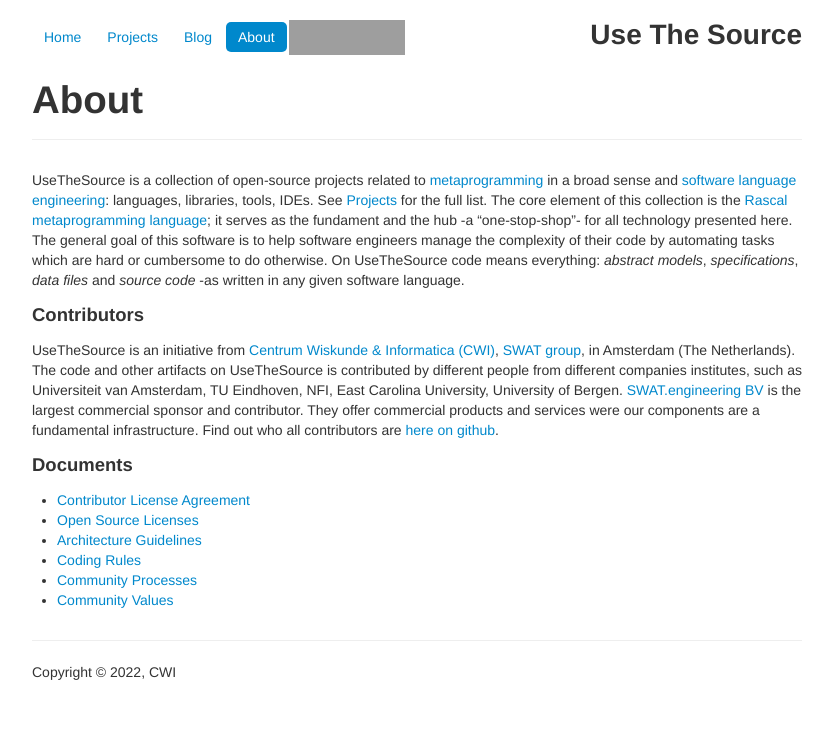
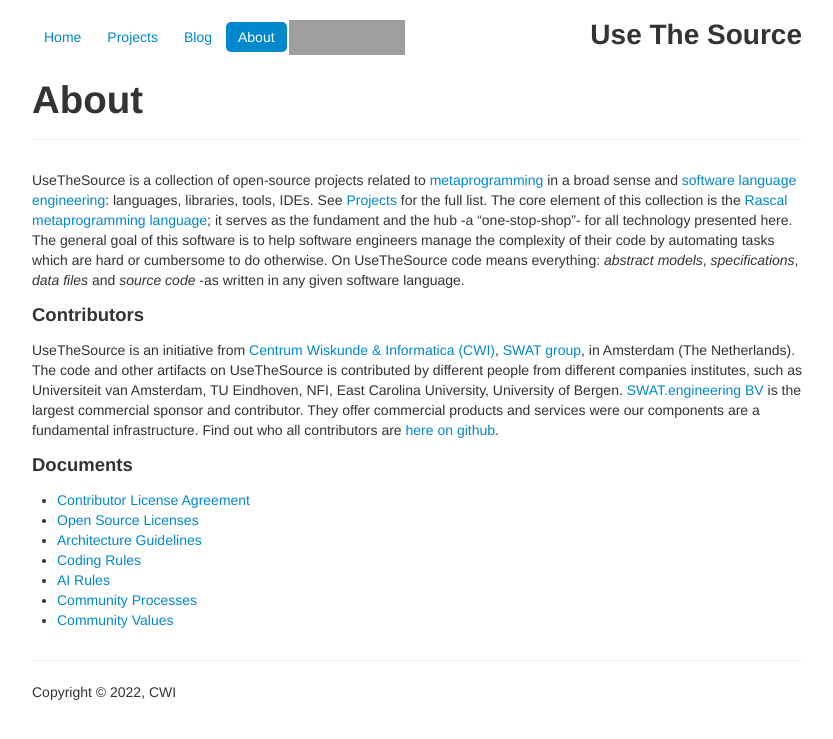
Before and after one commit to usethesource/usethesource.github.io, a Jekyll site: the page built from about/index.md, in a window 1280 px wide. Shown: the top 739 px of the page, without its empty margins (223-1056 px from the left). Built offline with Jekyll 4.4.1, drawn with Linux system fonts in a browser that asks for light colours; grey boxes are pictures that could not be loaded.

Commit message:
Add link to AI Rules in index.md

```diff
--- a/about/index.md
+++ b/about/index.md
@@ -18,5 +18,6 @@
 * [Open Source Licenses](licenses.html)
 * [Architecture Guidelines](architecture.html)
 * [Coding Rules](coding.html)
+* [AI Rules](ai.html)
 * [Community Processes](processes.html)
 * [Community Values](values.html)
```
